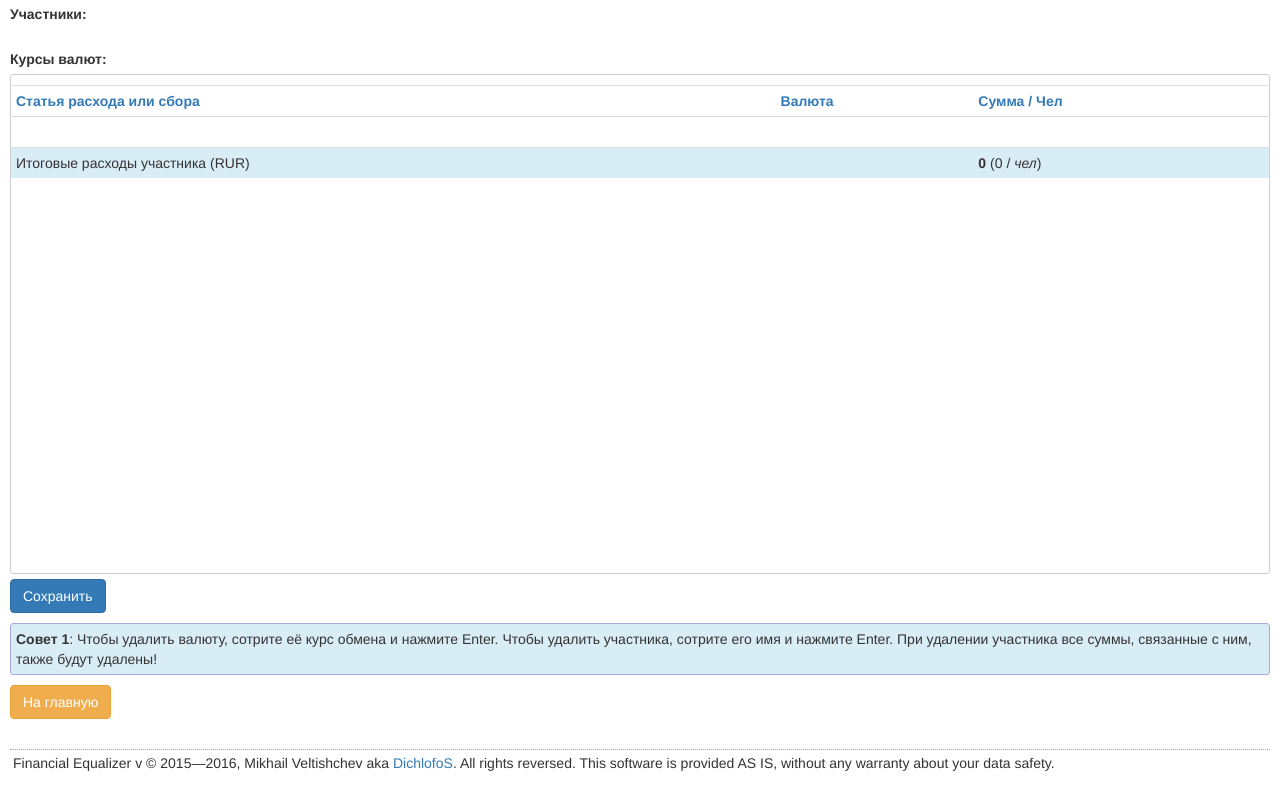
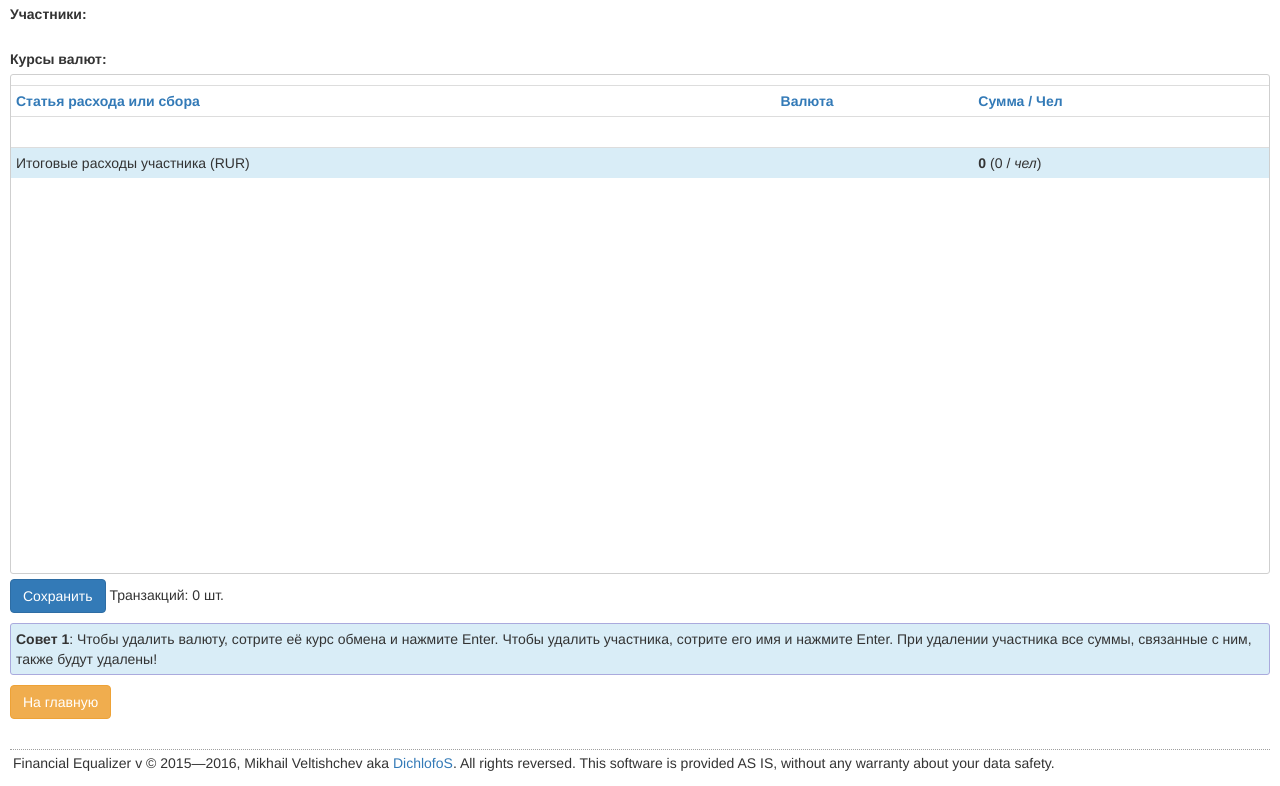
Before and after one commit to dichlofos/financial-equalizer, a PHP site: page /index.php in a window 1280 px wide. Shown: the part 133-919 px from the top of the page. Run offline with PHP 8.4, Linux system fonts and the light colour scheme; the visitor is signed in with stand-in values (Sample User, id 1).

Commit message:
Show total transaction count

```diff
--- a/index.php
+++ b/index.php
@@ -235,6 +235,7 @@ function fe_edit_sheet($sheet_id) {
         </div><!-- transactions scroller -->
         <div>
             <button type="submit" class="btn btn-primary">Сохранить</button>
+            Транзакций: <?php echo count($transactions); ?> шт.
         </div>
     </form>
     <script>
```
